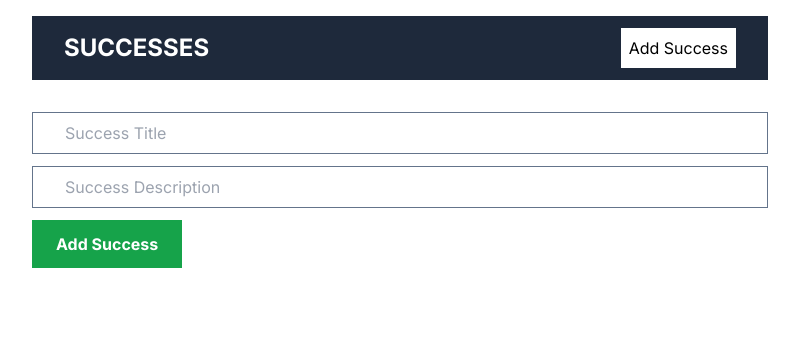
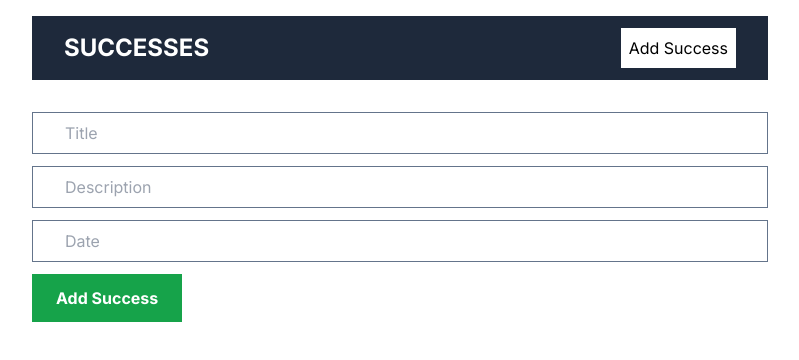
Before and after one commit to tunapotur/Basarilarim, a Next.js app in the folder tubitak-app/: page /addSuccess in a window 1280 px wide. Shown: the top 360 px of the page, without its empty margins (240-1039 px from the left). Built offline with nearby package versions, Linux system fonts and the light colour scheme.

Commit message:
CRUD_MongoDB  working example

```diff
--- a/tubitak-app/app/addSuccess/page.tsx
+++ b/tubitak-app/app/addSuccess/page.tsx
@@ -1,21 +1,72 @@
-import React from 'react';
+'use client';
+import React, { useState } from 'react';
+import { useRouter } from 'next/navigation';
 
 const AddSuccess = () => {
+  const [title, setTitle] = useState('');
+  const [description, setDescription] = useState('');
+  const [date, setDate] = useState('');
+
+  const router = useRouter();
+
+  const handleSubmit = async (e: React.FormEvent<HTMLFormElement>) => {
+    e.preventDefault();
+
+    // TODO date varsayılan olarak günün tarihi gelecek. Eğer kullanıcı isterse değiştirebilecek.
+    if (!title || !description || !date) {
+      alert("Title, description and date can't be empty");
+      return;
+    }
+
+    try {
+      const res = await fetch('http://localhost:3000/api/success', {
+        method: 'POST',
+        headers: {
+          'Content-Type': 'application/json',
+        },
+        body: JSON.stringify({ title, description, date }),
+      });
+
+      if (res.ok) {
+        router.push('/');
+      } else {
+        throw new Error('Failed to create a success');
+      }
+    } catch (error) {
+      console.log(error);
+    }
+  };
+
   return (
-    <form className="flex flex-col gap-3">
+    <form onSubmit={handleSubmit} className="flex flex-col gap-3">
       <input
+        onChange={(e) => setTitle(e.target.value)}
+        value={title}
         className="border border-slate-500 px-8 py-2"
         type="text"
-        placeholder="Success Title"
+        placeholder="Title"
       />
 
       <input
+        onChange={(e) => setDescription(e.target.value)}
+        value={description}
         className="border border-slate-500 px-8 py-2"
         type="text"
-        placeholder="Success Description"
+        placeholder="Description"
       />
 
-      <button className="w-fit bg-green-600 px-6 py-3 font-bold text-white">
+      <input
+        onChange={(e) => setDate(e.target.value)}
+        value={date}
+        className="border border-slate-500 px-8 py-2"
+        type="text"
+        placeholder="Date"
+      />
+
+      <button
+        type="submit"
+        className="w-fit bg-green-600 px-6 py-3 font-bold text-white"
+      >
         Add Success
       </button>
     </form>
--- a/tubitak-app/app/api/success/[id]/route.ts
+++ b/tubitak-app/app/api/success/[id]/route.ts
@@ -4,10 +4,7 @@ import Success from '@/models/success';
 import { NextRequest, NextResponse } from 'next/server';
 import ISuccess from '@/interfaces/success';
 
-export async function PUT(
-  request: NextRequest,
-  { params }: { params: ISuccess }
-) {
+export async function PUT(request: NextRequest, { params }) {
   const { id } = params;
   const {
     newTitle: title,
@@ -19,10 +16,7 @@ export async function PUT(
   return NextResponse.json({ message: 'Success updated' }, { status: 200 });
 }
 
-export async function GET(
-  request: NextRequest,
-  { params }: { params: ISuccess }
-) {
+export async function GET(request: NextRequest, { params }) {
   const { id } = params;
   await connectMongoDB();
   const success = await Success.findOne({ _id: id });
--- a/tubitak-app/app/editSuccess/[id]/page.tsx
+++ b/tubitak-app/app/editSuccess/[id]/page.tsx
@@ -1,8 +1,26 @@
 import EditSuccessForm from '@/components/EditSuccessForm';
 import React from 'react';
 
-const EditSuccess = () => {
-  return <EditSuccessForm />;
+const getSuccessById = async (id: string) => {
+  try {
+    const res = await fetch(`http://localhost:3000/api/success/${id}`, {
+      cache: 'no-store',
+    });
+
+    if (!res.ok) throw new Error('Failed to fetch success');
+
+    return res.json();
+  } catch (error) {
+    console.log(error);
+  }
+};
+
+const EditSuccess = async ({ params }) => {
+  const { id } = params;
+  const { success } = await getSuccessById(id);
+  const { title, description, date } = success;
+
+  return <EditSuccessForm id={id} title={title} description={description} date={date} />;
 };
 
 export default EditSuccess;
--- a/tubitak-app/app/page.tsx
+++ b/tubitak-app/app/page.tsx
@@ -1,12 +1,27 @@
 import React from 'react';
 import SuccessCard from '@/components/SuccessCard';
-import { success_list } from '@/mocks/success_list';
+import ISuccess from '@/interfaces/success';
 
-export default function Home() {
+const getSuccessList = async () => {
+  try {
+    const res = await fetch('http://localhost:3000/api/success', {
+      cache: 'no-store',
+    });
+    if (!res.ok)
+      throw new Error('Failed to fetch success');
+
+    return res.json();
+  } catch (error) {
+    console.log('Error loading success list', error);
+  }
+};
+
+export default async function Home() {
+  const successList = await getSuccessList();
   return (
     <>
-      {success_list.map((success) => (
-        <SuccessCard key={success.id} {...success} />
+      {successList.map((success: ISuccess) => (
+        <SuccessCard key={success._id} {...success} />
       ))}
     </>
   );
--- a/tubitak-app/components/EditSuccessForm.tsx
+++ b/tubitak-app/components/EditSuccessForm.tsx
@@ -1,18 +1,65 @@
-import React from 'react';
+'use client';
+import React, { useState } from 'react';
+import { useRouter } from 'next/navigation';
 
-const EditSuccessForm = () => {
+const EditSuccessForm = ({ id, title, description, date }) => {
+  const [newTitle, setNewTitle] = useState(title);
+  const [newDescription, setNewDescription] = useState(description);
+  const [newDate, setNewDate] = useState(date);
+
+  const router = useRouter();
+
+  const handleSubmit = async (e: React.FormEvent<HTMLFormElement>) => {
+    e.preventDefault();
+
+    try {
+      const res = await fetch(`http://localhost:3000/api/success/${id}`, {
+        method: 'PUT',
+        headers: {
+          'Content-type': 'application/json',
+        },
+        body: JSON.stringify({
+          newTitle,
+          newDescription,
+          newDate,
+        }),
+      });
+
+      if (!res.ok) {
+        throw new Error('Failed to update success');
+      }
+
+      router.refresh();
+      router.push('/');
+    } catch (error) {
+      console.log(error);
+    }
+  };
+
   return (
-    <form className="flex flex-col gap-3">
+    <form onSubmit={handleSubmit} className="flex flex-col gap-3">
       <input
+        onChange={(e) => setNewTitle(e.target.value)}
+        value={newTitle}
         className="border border-slate-500 px-8 py-2"
         type="text"
-        placeholder="Success Title"
+        placeholder="Title"
       />
 
       <input
+        onChange={(e) => setNewDescription(e.target.value)}
+        value={newDescription}
         className="border border-slate-500 px-8 py-2"
         type="text"
-        placeholder="Success Description"
+        placeholder="Description"
+      />
+
+      <input
+        onChange={(e) => setNewDate(e.target.value)}
+        value={newDate}
+        className="border border-slate-500 px-8 py-2"
+        type="text"
+        placeholder="Date"
       />
 
       <button className="w-fit bg-green-600 px-6 py-3 font-bold text-white">
--- a/tubitak-app/components/RemoveBtn.tsx
+++ b/tubitak-app/components/RemoveBtn.tsx
@@ -1,9 +1,25 @@
+'use client';
+
 import React from 'react';
 import { HiOutlineTrash } from 'react-icons/hi';
+import { useRouter } from 'next/navigation';
 
-const RemoveBtn = () => {
+const RemoveBtn = ({ id }: { id: number }) => {
+  const router = useRouter();
+  const removeSuccess = async () => {
+    const confirmed = confirm('Are you sure you want to delete this success?');
+
+    if (confirmed) {
+      const res = await fetch(`http://localhost:3000/api/success?id=${id}`, {
+        method: 'DELETE',
+      });
+
+      if (res.ok) router.refresh();
+    }
+  };
+
   return (
-    <button className="text-red-400">
+    <button onClick={removeSuccess} className="text-red-400">
       <HiOutlineTrash size={24} />
     </button>
   );
--- a/tubitak-app/components/SuccessCard.tsx
+++ b/tubitak-app/components/SuccessCard.tsx
@@ -4,12 +4,15 @@ import ISuccess from '@/interfaces/success';
 import RemoveBtn from './RemoveBtn';
 import { HiPencilAlt } from 'react-icons/hi';
 
+// TODO alttaki linke bak
+// https://tomanagle.medium.com/strongly-typed-models-with-mongoose-and-typescript-7bc2f7197722
+
 const SuccessCard = (probs: ISuccess) => {
   const date = probs.date.split('-');
 
   return (
     <div
-      key={probs.id}
+      key={probs._id}
       className="my-3 flex items-start justify-between gap-5 border border-slate-300 p-4"
     >
       <div>
@@ -19,8 +22,8 @@ const SuccessCard = (probs: ISuccess) => {
 
       <div>
         <div className="flex gap-2">
-          <RemoveBtn />
-          <Link href={'/editSuccess/123'}>
+          <RemoveBtn id={probs._id} />
+          <Link href={`/editSuccess/${probs._id}`}>
             <HiPencilAlt size={24} />
           </Link>
         </div>
--- a/tubitak-app/interfaces/success-list.ts
+++ /dev/null
@@ -1,3 +0,0 @@
-import ISuccess from './success';
-
-export default interface ISuccessList extends Array<ISuccess> {}
--- a/tubitak-app/interfaces/success.ts
+++ b/tubitak-app/interfaces/success.ts
@@ -1,5 +1,4 @@
 export default interface ISuccess {
-  id: number;
   title: string;
   description: string;
   date: string;
--- a/tubitak-app/next.config.js
+++ b/tubitak-app/next.config.js
@@ -3,7 +3,6 @@
 // ilk hali bu şekilde
 // const nextConfig = {}
 
-// TODO gerekli bir ayar mı bakılacak
 const nextConfig = {
   reactStrictMode: true,
   experimental: {
```
Also changed, not shown: tubitak-app/mocks/success_list.ts (+7 -6 lines).
